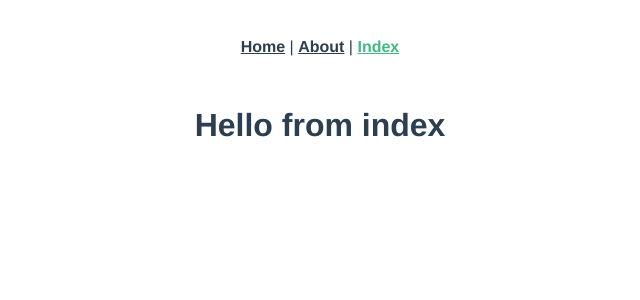
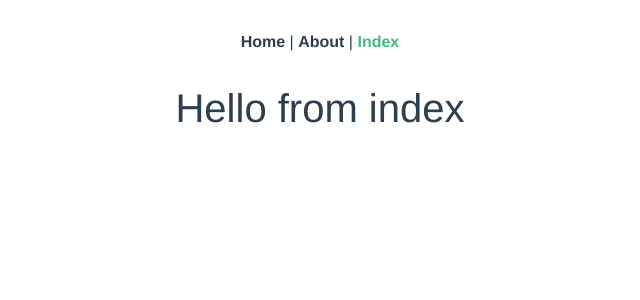
Before and after one commit to danimal-crossing/student-capstone-catalog, a Vue app: page /index in a window 1280 px wide. Shown: the top 300 px of the page, without its empty margins (320-960 px from the left). Built offline with nearby package versions, Linux system fonts and the light colour scheme.

Commit message:
installs bootstrap

```diff
--- a/package.json
+++ b/package.json
@@ -8,7 +8,10 @@
   },
   "dependencies": {
     "axios": "^0.19.2",
+    "bootstrap": "^4.5.0",
     "core-js": "^3.6.5",
+    "jquery": "^3.5.1",
+    "popper.js": "^1.16.1",
     "vue": "^2.6.11",
     "vue-router": "^3.2.0"
   },
--- a/src/router/index.js
+++ b/src/router/index.js
@@ -1,11 +1,11 @@
-import Vue from 'vue'
-import VueRouter from 'vue-router'
-import Home from '../views/Home.vue'
-import CapstoneIndex from '../views/CapstoneIndex.vue'
+import Vue from 'vue';
+import VueRouter from 'vue-router';
+import Home from '../views/Home.vue';
+import CapstoneIndex from '../views/CapstoneIndex.vue';
 
-Vue.use(VueRouter)
+Vue.use(VueRouter);
 
-  const routes = [
+const routes = [
   {
     path: '/',
     name: 'Home',
@@ -21,15 +21,15 @@ Vue.use(VueRouter)
   },
   {
     path: '/index',
-    name: 'capstone-index',
+    name: 'capstoneIndex',
     component: CapstoneIndex
   }
-]
+];
 
 const router = new VueRouter({
   mode: 'history',
   base: process.env.BASE_URL,
   routes
-})
+});
 
-export default router
+export default router;
--- a/src/views/CapstoneIndex.vue
+++ b/src/views/CapstoneIndex.vue
@@ -1,5 +1,5 @@
 <template>
-  <div class="capstone-index">
+  <div class="capstoneIndex">
     <h1>{{ message }}</h1>
   </div>
 </template>
```
Also changed, not shown: src/main.js (+8 -6 lines), 1 other file (tests, documents, lock files or other folders).
